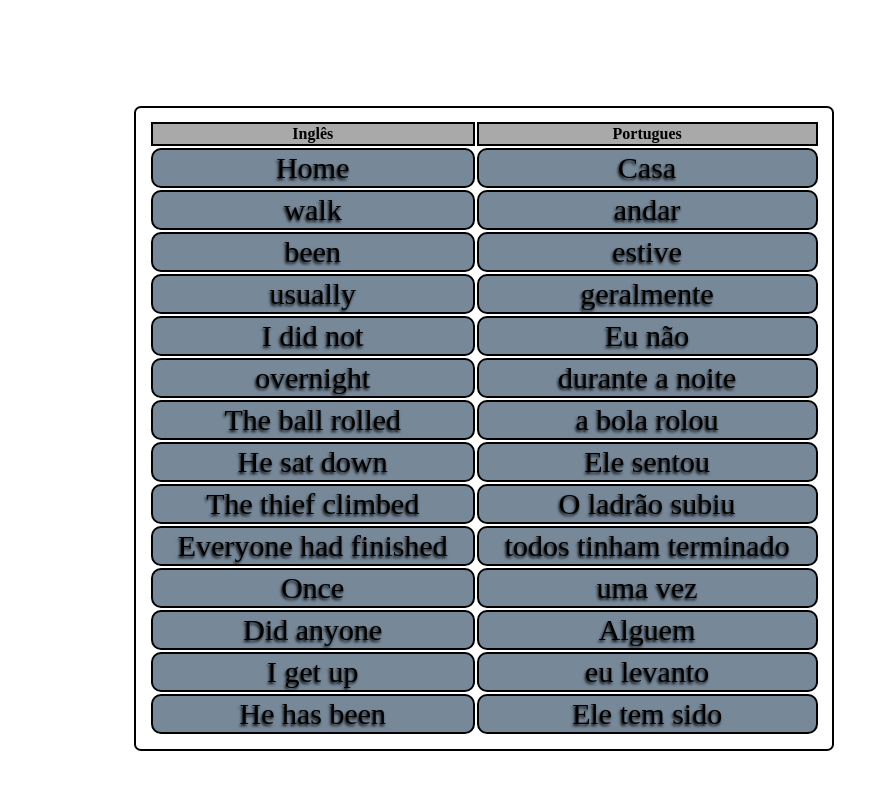
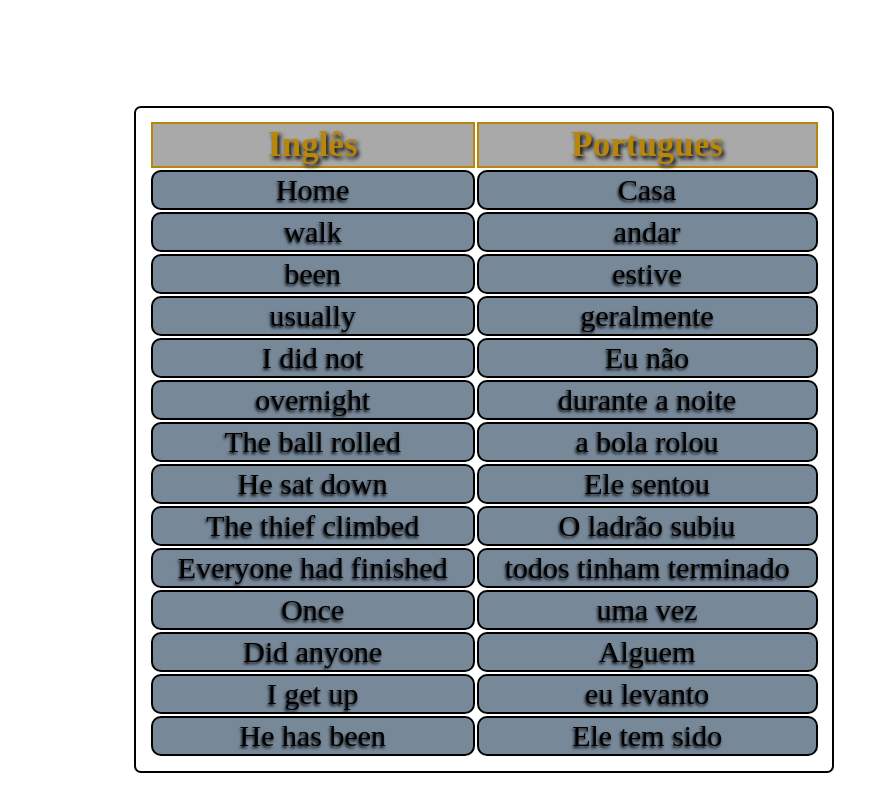
Before and after one commit to edskate/16-05-2023, a plain HTML site: page index.html in a window 1280 px wide. Shown: the part 79-890 px from the top of the page, without its empty margins (0-888 px from the left). Drawn offline with Linux system fonts and the light colour scheme.

Commit message:
style atualizado

```diff
--- a/style.css
+++ b/style.css
@@ -8,6 +8,9 @@ table {
 }
 th {
   border: 2px solid;
+  font-size: 35px;
+  color: darkgoldenrod;
+  text-shadow: 2px 3px 4px #000;
   border-radius: 10px 10px 10px #000;
   background-color: darkgrey;
 }
```
